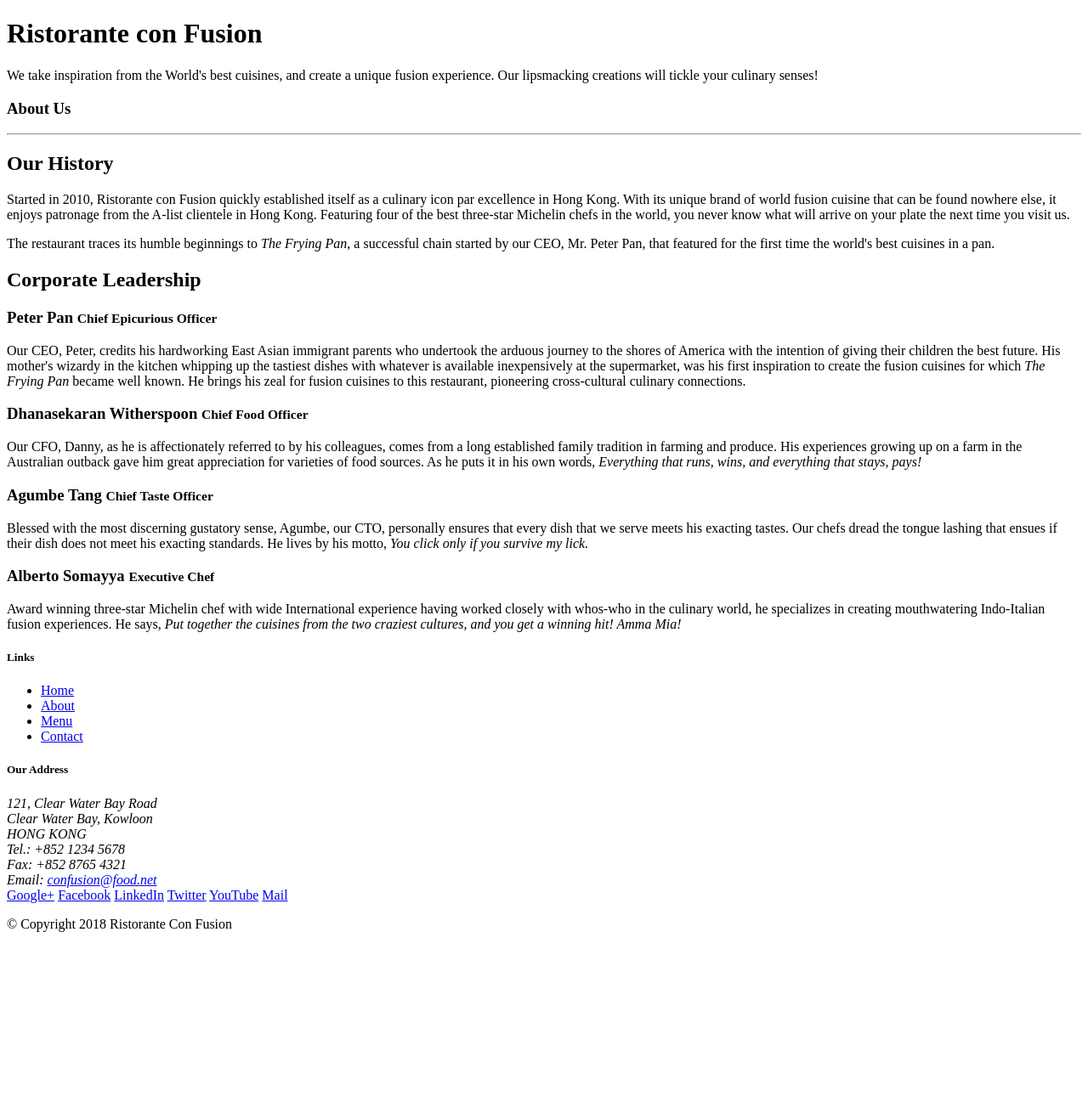
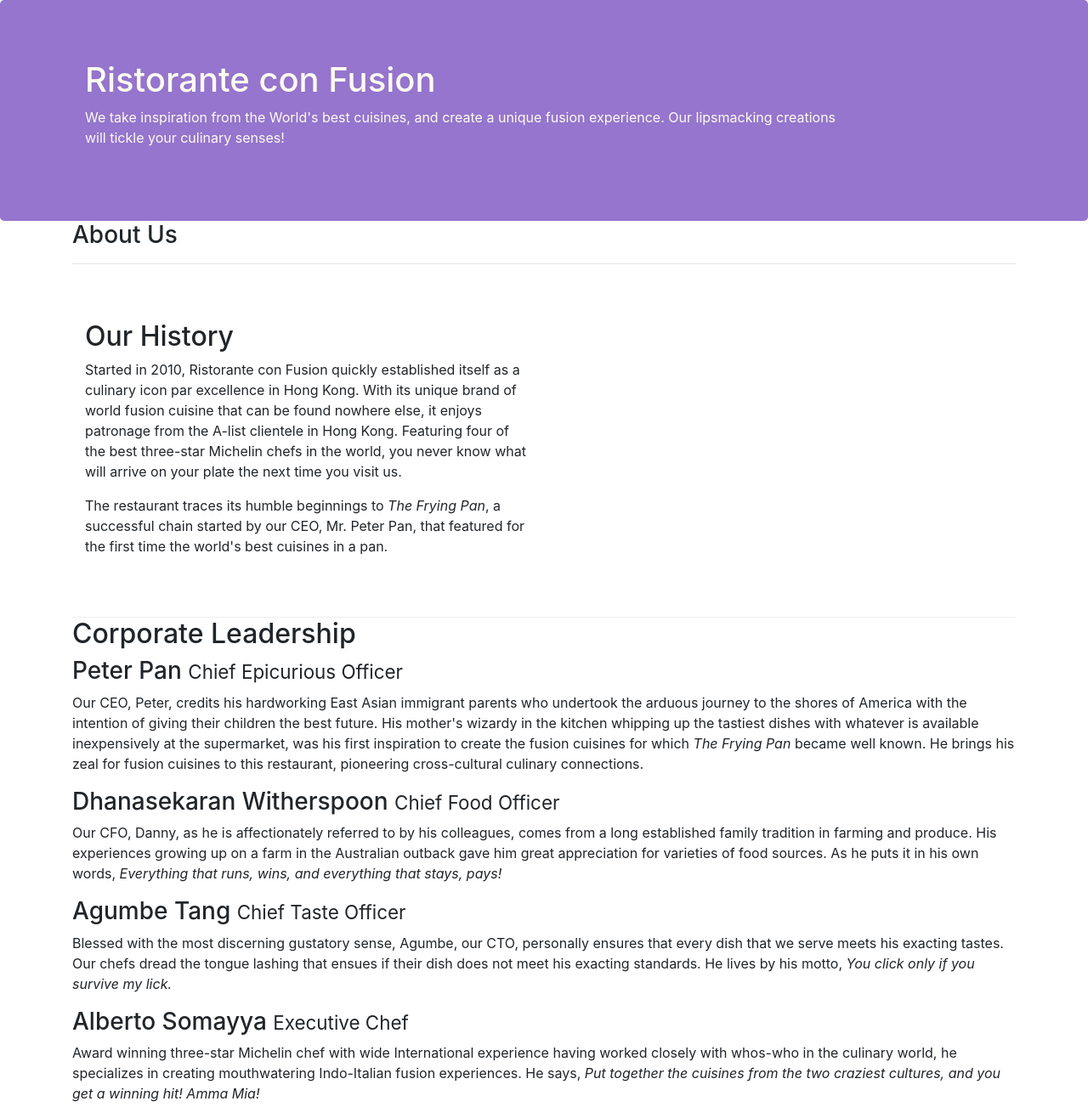
Before and after one commit to vats22/git-bootstrap, a website: page aboutus.html in a window 1280 px wide. Shown: the top 1303 px of the page at 85% size. Before the commit the page ends 1113 px from the top, so only its background shows below. Drawn offline with nearby package versions, Linux system fonts and the light colour scheme.

Commit message:
assigment-1

```diff
--- a/aboutus.html
+++ b/aboutus.html
@@ -2,7 +2,14 @@
 <html lang="en">
 
 <head>
+     <!-- Required meta tags always come first -->
+     <meta charset="utf-8">
+     <meta name="viewport" content="width=device-width, initial-scale=1, shrink-to-fit=no">
+     <meta http-equiv="x-ua-compatible" content="ie=edge">
 
+     <!-- Bootstrap CSS -->
+     <link rel="stylesheet" href="node_modules/bootstrap/dist/css/bootstrap.min.css">
+     <link rel="stylesheet" href="CSS/style.css">
     <title>Ristorante Con Fusion: About Us</title>
 
 </head>
@@ -12,7 +19,7 @@
     <header class="jumbotron">
         <div class="container">
             <div class="row row-header">
-                <div class="col-12 col-sm-6">
+                <div class="col-12 col-sm-10">
                     <h1>Ristorante con Fusion</h1>
                     <p>We take inspiration from the World's best cuisines, and create a unique fusion experience. Our lipsmacking creations will tickle your culinary senses!</p>
                 </div>
@@ -22,7 +29,7 @@
         </div>
     </header>
 
-    <div>
+    <div class="container">
         <div>
             <div>
                <h3>About Us</h3>
@@ -30,29 +37,40 @@
             </div>
         </div>
 
-        <div>
-            <div>
+        <div class="row row-content" >
+            <div class="col col-sm-6">
                 <h2>Our History</h2>
                 <p>Started in 2010, Ristorante con Fusion quickly established itself as a culinary icon par excellence in Hong Kong. With its unique brand of world fusion cuisine that can be found nowhere else, it enjoys patronage from the A-list clientele in Hong Kong.  Featuring four of the best three-star Michelin chefs in the world, you never know what will arrive on your plate the next time you visit us.</p>
                 <p>The restaurant traces its humble beginnings to <em>The Frying Pan</em>, a successful chain started by our CEO, Mr. Peter Pan, that featured for the first time the world's best cuisines in a pan.</p>
-            </div>
+            </div class="col col-sms">
             <div>
             </div>
         </div>
 
 
         <div>
-            <div>
+            <div >
                     <h2>Corporate Leadership</h2>
                     <h3>Peter Pan <small>Chief Epicurious Officer</small></h3>
+                <div class="d-none d-sm-block">
                     <p>Our CEO, Peter, credits his hardworking East Asian immigrant parents who undertook the arduous journey to the shores of America with the intention of giving their children the best future. His mother's wizardy in the kitchen whipping up the tastiest dishes with whatever is available inexpensively at the supermarket, was his first inspiration to create the fusion cuisines for which <em>The Frying Pan</em> became well known. He brings his zeal for fusion cuisines to this restaurant, pioneering cross-cultural culinary connections.</p>
+                </div>
                     <h3>Dhanasekaran Witherspoon <small>Chief Food Officer</small></h3>
+                <div  class="d-none d-sm-block">
                     <p>Our CFO, Danny, as he is affectionately referred to by his colleagues, comes from a long established family tradition in farming and produce. His experiences growing up on a farm in the Australian outback gave him great appreciation for varieties of food sources. As he puts it in his own words, <em>Everything that runs, wins, and everything that stays, pays!</em></p>
+                </div>
                     <h3>Agumbe Tang <small>Chief Taste Officer</small></h3>
+                <div  class="d-none d-sm-block">
                     <p>Blessed with the most discerning gustatory sense, Agumbe, our CTO, personally ensures that every dish that we serve meets his exacting tastes. Our chefs dread the tongue lashing that ensues if their dish does not meet his exacting standards. He lives by his motto, <em>You click only if you survive my lick.</em></p>
+                </div>
                     <h3>Alberto Somayya <small>Executive Chef</small></h3>
+                <div  class="d-none d-sm-block">
                     <p>Award winning three-star Michelin chef with wide International experience having worked closely with whos-who in the culinary world, he specializes in creating mouthwatering Indo-Italian fusion experiences. He says, <em>Put together the cuisines from the two craziest cultures, and you get a winning hit! Amma Mia!</em></p>
                 </div>
+            </div>
+
+        </div>
+
     </div>
 
     </div>
@@ -98,6 +116,11 @@
            </div>
         </div>
     </footer>
+    <!-- jQuery first, then Popper.js, then Bootstrap JS. -->
+    <script src="node_modules/jquery/dist/jquery.slim.min.js"></script>
+    <script src="node_modules/popper.js/dist/umd/popper.min.js"></script>
+    <script src="node_modules/bootstrap/dist/js/bootstrap.min.js"></script>
+
 
 </body>
 
```
Lines whose indentation alone changed are shown as unchanged.
